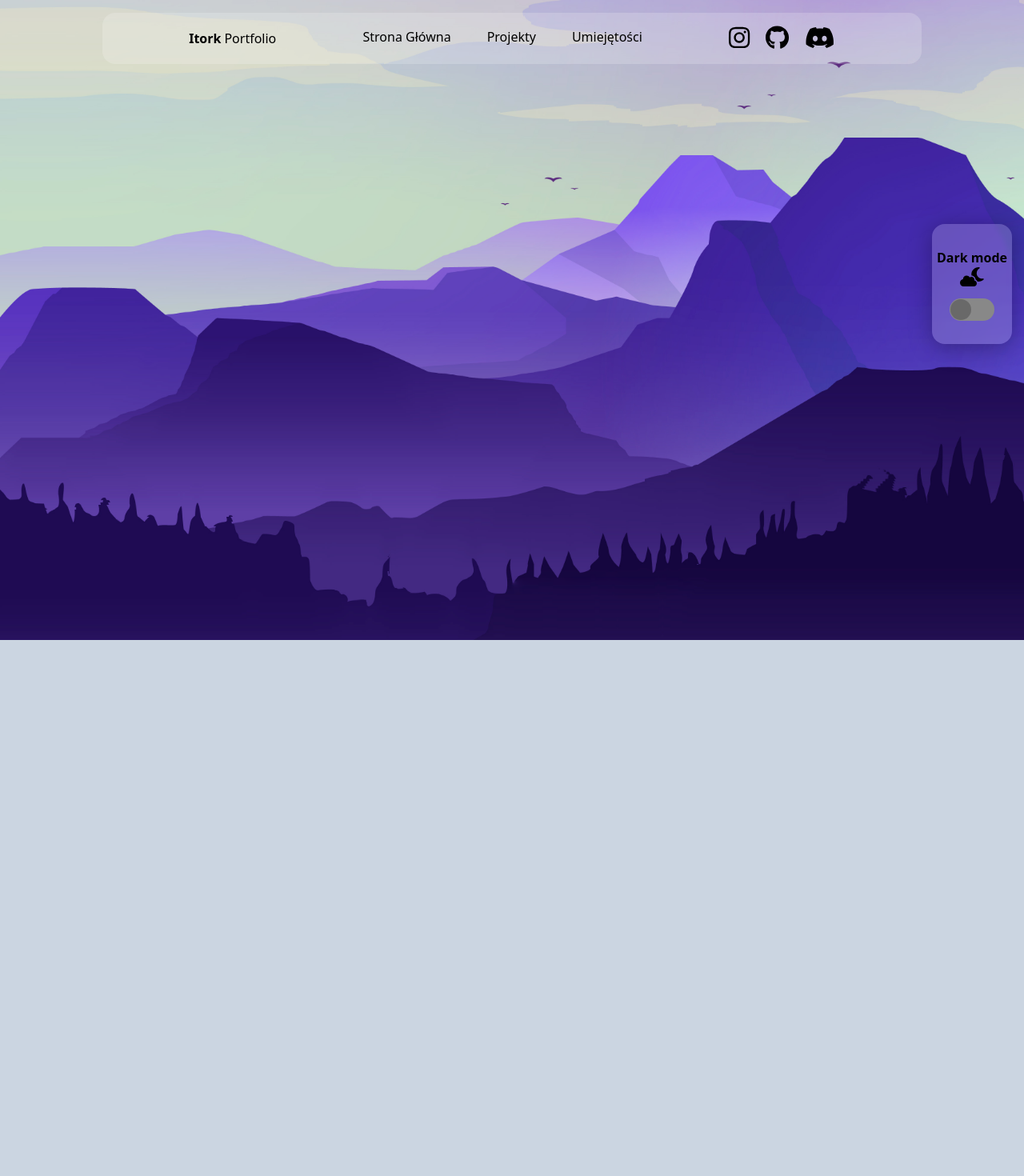
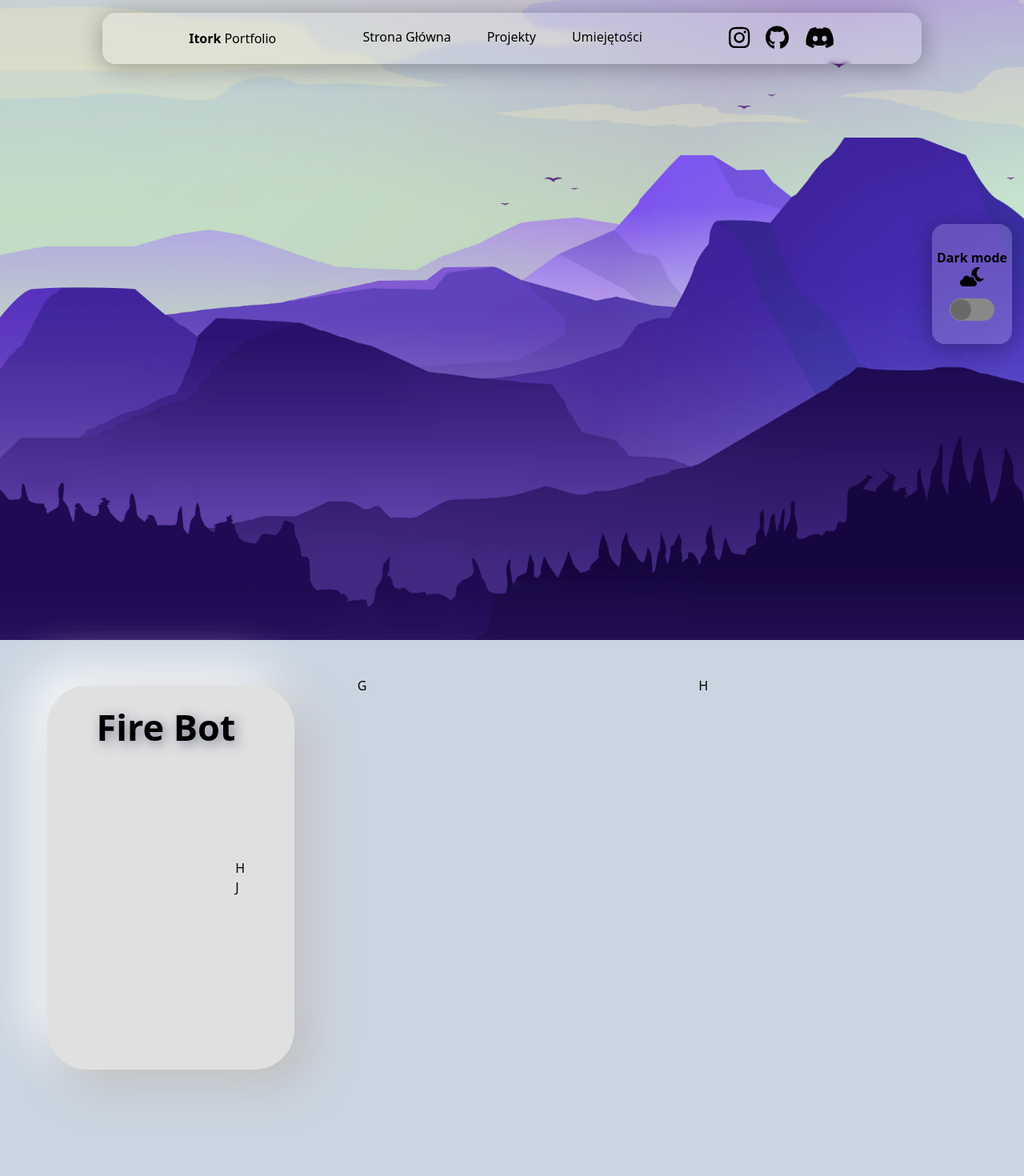
Before and after one commit to itork-glitch/React-Portfolio, a React (Vite) app: page / in a window 1280 px wide. Shown: the top 1470 px of the page at 80% size. Built offline with nearby package versions, Linux system fonts and the light colour scheme.

Commit message:
projects section 1/5

```diff
--- a/src/components/NavBar.jsx
+++ b/src/components/NavBar.jsx
@@ -1,7 +1,7 @@
-import React, { useState, useEffect, useRef } from "react";
-import { FontAwesomeIcon } from "@fortawesome/react-fontawesome";
-import styles from "../styles/styles";
-import "../styles/NavBar.module.css";
+import React, { useState, useEffect, useRef } from 'react';
+import { FontAwesomeIcon } from '@fortawesome/react-fontawesome';
+import styles from '../styles/styles';
+import '../styles/NavBar.module.css';
 
 export const NavBar = () => {
   const [isOpen, setIsOpen] = useState(false);
@@ -13,30 +13,30 @@ export const NavBar = () => {
         setIsOpen(false);
       }
     }
-    document.addEventListener("mousedown", handleClickOutside);
+    document.addEventListener('mousedown', handleClickOutside);
     return () => {
-      document.removeEventListener("mousedown", handleClickOutside);
+      document.removeEventListener('mousedown', handleClickOutside);
     };
   }, [dropdownRef]);
 
   const scrollToProjects = () => {
     window.scrollTo({
       top: window.innerHeight,
-      behavior: "smooth",
+      behavior: 'smooth',
     });
   };
 
   const scrollToHome = () => {
     window.scrollTo({
       top: 0,
-      behavior: "smooth",
+      behavior: 'smooth',
     });
   };
 
   const scrollToSkills = () => {
     window.scrollTo({
-      top: 2160,
-      behavior: "smooth",
+      top: 2886,
+      behavior: 'smooth',
     });
   };
 
@@ -62,7 +62,8 @@ export const NavBar = () => {
             <span
               onClick={scrollToHome}
               className="cursor-pointer"
-              id="nav-link">
+              id="nav-link"
+            >
               Strona Główna
             </span>
           </li>
@@ -70,7 +71,8 @@ export const NavBar = () => {
             <span
               onClick={scrollToProjects}
               className="cursor-pointer"
-              id="nav-link">
+              id="nav-link"
+            >
               Projekty
             </span>
           </li>
@@ -78,7 +80,8 @@ export const NavBar = () => {
             <span
               onClick={scrollToSkills}
               className="cursor-pointer"
-              id="nav-link">
+              id="nav-link"
+            >
               Umiejętości
             </span>
           </li>
@@ -97,26 +100,29 @@ export const NavBar = () => {
             </div>
 
             {isOpen && (
-              <div className={styles.dropdown} id="drop">
+              <div className={styles.dropdown} id="drop darkmode">
                 <ul className="divide-y-[1.5px] divide-black">
                   <li className=" my-[4px] ease-in-out duration-300 hover:text-cyan-600">
                     <span
                       onClick={scrollToHome}
-                      className="cursor-pointer mobile-link">
+                      className="cursor-pointer mobile-link"
+                    >
                       Strona Główna
                     </span>
                   </li>
                   <li className=" mb-[4px] ease-in-out duration-300 hover:text-cyan-600">
                     <span
                       onClick={scrollToProjects}
-                      className="cursor-pointer mobile-link">
+                      className="cursor-pointer mobile-link"
+                    >
                       Projekty
                     </span>
                   </li>
                   <li className=" mb-[4px] ease-in-out duration-300 hover:text-cyan-600">
                     <span
                       onClick={scrollToSkills}
-                      className="cursor-pointer mobile-link">
+                      className="cursor-pointer mobile-link"
+                    >
                       Umiejętosci
                     </span>
                   </li>
--- a/src/components/projects.jsx
+++ b/src/components/projects.jsx
@@ -1,6 +1,24 @@
-import React from "react";
-import "../styles/projects.css";
+import React from 'react';
+import '../styles/projects.css';
 
 export const Projects = ({ id }) => {
-  return <div className={`h-screen bg-slate-300 projects ${id}`}></div>;
+  return (
+    <div className={`h-[200vh] bg-slate-300 projects ${id} py-[45px]`}>
+      <div className="grid xs:grid-cols-1 xs:grid-rows-3 sm:grid-cols-1 sm:grid-rows-3 md:grid-cols-2 md:grid-rows-2 lg:grid-cols-3 lg:grid-rows-1 gap-10 mx-8 xs:mx-2 sm:mx-4 md:mx-5">
+        <div className="card1 flex justify-center items-center my-3">
+          <div className="card h-[60vh] w-[80%] flex justify-center items-center">
+            <div className="title -mt-[47vh] font-semibold text-[45px] flex justify-center">
+              <h1>Fire Bot</h1>
+            </div>
+            <div className="description ">
+              <p>H</p>
+              <button>J</button>
+            </div>
+          </div>
+        </div>
+        <div className="card2">G</div>
+        <div className="card3 md:col-[-3/-1] lg:col-[3/4]">H</div>
+      </div>
+    </div>
+  );
 };
--- a/src/global.css
+++ b/src/global.css
@@ -1,6 +1,12 @@
 @tailwind base;
 @tailwind components;
 @tailwind utilities;
+
+#navbar {
+  box-shadow: 0 4px 30px rgba(0, 0, 0, 0.3);
+  backdrop-filter: blur(3px);
+  -webkit-backdrop-filter: blur(4.6px);
+}
 
 #darkmode {
   box-shadow: 0 4px 30px rgba(0, 0, 0, 0.3);
@@ -29,7 +35,7 @@
 }
 
 .hero-h1 {
-  background-image: url("./assets/pexels-felix-mittermeier-956999.jpg");
+  background-image: url('./assets/pexels-felix-mittermeier-956999.jpg');
   background-size: cover;
   background-clip: text;
   -webkit-background-clip: text;
--- a/src/styles/projects.css
+++ b/src/styles/projects.css
@@ -13,3 +13,13 @@
     #0f2027
   ); /* W3C, IE 10+/ Edge, Firefox 16+, Chrome 26+, Opera 12+, Safari 7+ */
 }
+
+.card {
+  border-radius: 50px;
+  background: #e0e0e0;
+  box-shadow: 20px 20px 60px #bebebe, -20px -20px 60px #ffffff;
+}
+
+.title {
+  text-shadow: 4px 4px 15px rgba(123, 127, 148, 1);
+}
--- a/src/styles/styles.js
+++ b/src/styles/styles.js
@@ -1,12 +1,12 @@
 const styles = {
   navBar:
-    "h-[8vh] flex justify-evenly items-center bg-white/[.19] rounded-2xl w-[80%] fixed right-[10%] top-[2vh]",
+    'h-[8vh] flex justify-evenly items-center bg-white/[.19] rounded-2xl w-[80%] fixed right-[10%] top-[2vh] ',
 
   darkSwitch:
-    "flex flex-col w-[100px] h-[150px] justify-center items-center bg-white/[.19] rounded-2xl fixed float-right right-[15px] top-[75%] md:top-[35%] p-[5px]",
+    'flex flex-col w-[100px] h-[150px] justify-center items-center bg-white/[.19] rounded-2xl fixed float-right right-[15px] top-[75%] md:top-[35%] p-[5px]',
 
   dropdown:
-    "dropdown-sm absolute mt-[40px] p-[15px] rounded-2xl bg-white/[0.19] z-[1] left-[30vw] flex items-center glass",
+    'dropdown-sm absolute mt-[40px] p-[15px] rounded-2xl bg-white/[0.19] z-[1] left-[30vw] flex items-center glass',
 };
 
 export default styles;
--- a/tailwind.config.cjs
+++ b/tailwind.config.cjs
@@ -1,11 +1,12 @@
 /** @type {import('tailwindcss').Config} */
 module.exports = {
-  content: [
-    "./index.html",
-    "./src/**/*.{js,ts,jsx,tsx}",
-  ],
+  content: ['./index.html', './src/**/*.{js,ts,jsx,tsx}'],
   theme: {
-    extend: {},
+    extend: {
+      screens: {
+        xs: '480px',
+      },
+    },
   },
   plugins: [],
-}
+};
```
